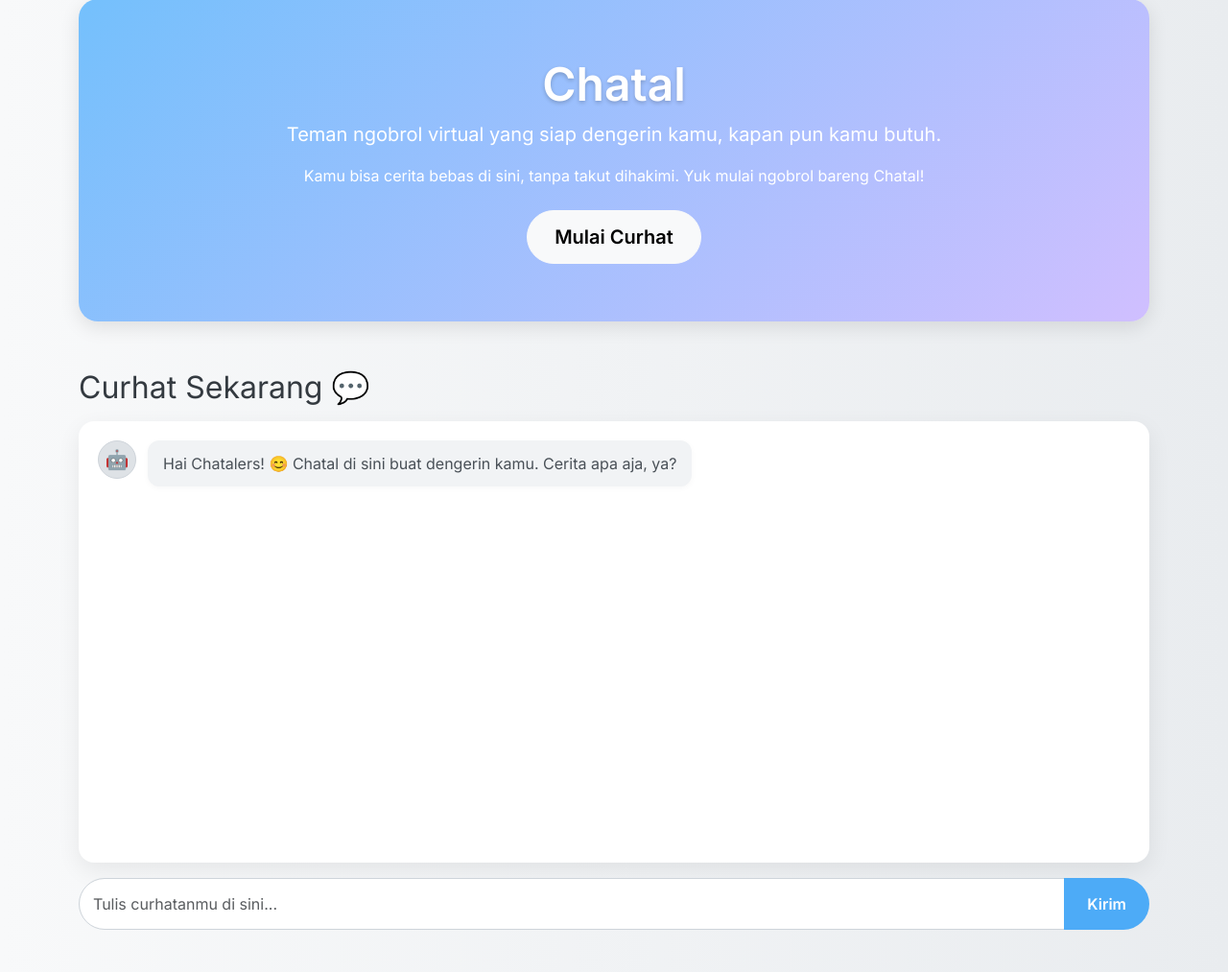
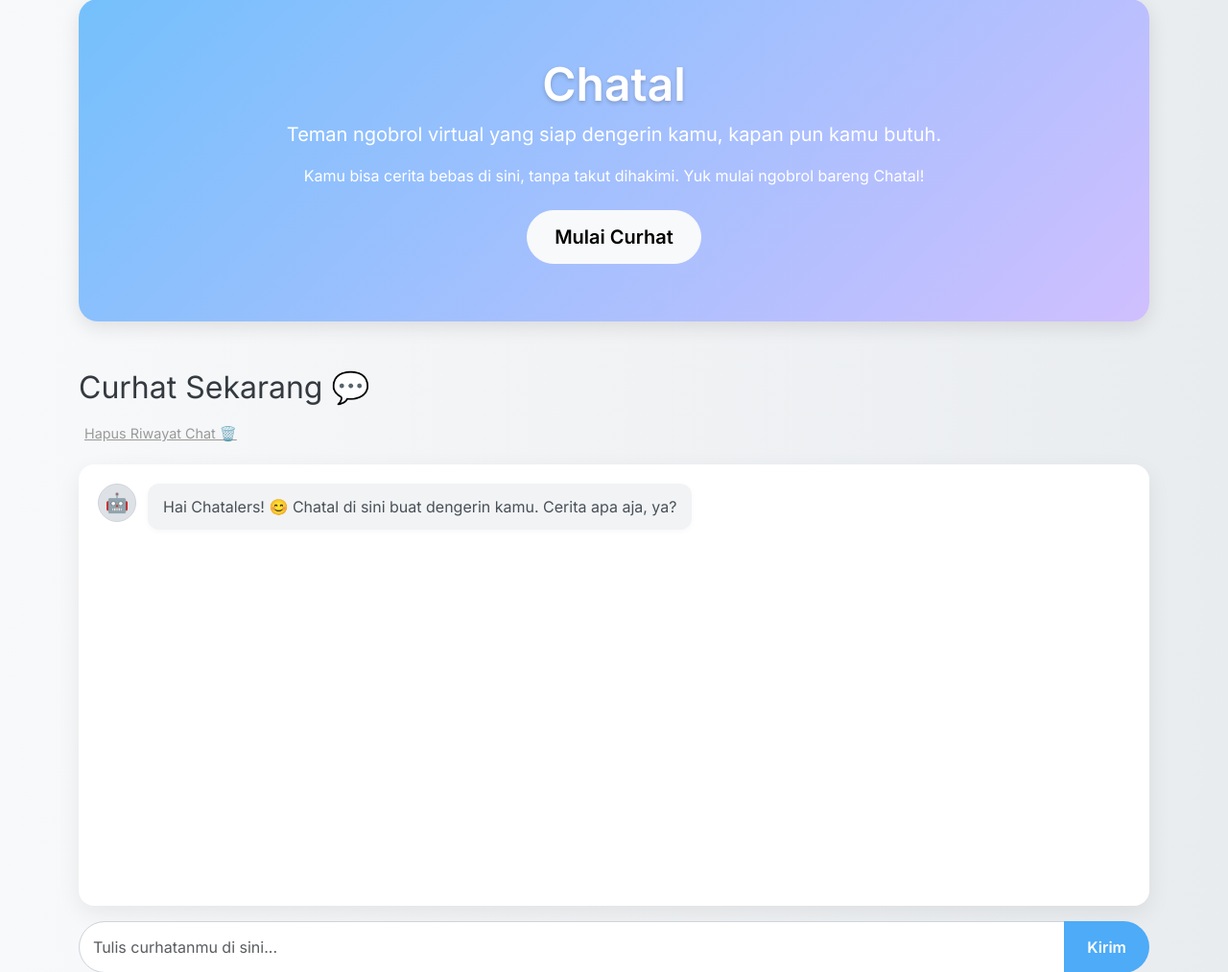
Before and after one commit to darmawijaya1/chatalai, a Flask app: page /chat in a window 1280 px wide. Shown: the part 49-1062 px from the top of the page at 96% size. Run offline with Flask 3, Linux system fonts and the light colour scheme.

Commit message:
Update chat.html

```diff
--- a/templates/chat/chat.html
+++ b/templates/chat/chat.html
@@ -139,6 +139,21 @@
         margin-top: 3rem;
         text-align: center;
       }
+
+      .clear-chat-btn {
+        display: inline-block;
+        margin-bottom: 20px;
+        font-size: 0.9rem;
+        background: transparent;
+        border: none;
+        color: #999;
+        text-decoration: underline;
+        cursor: pointer;
+      }
+
+      .clear-chat-btn:hover {
+        color: #dc3545;
+      }
     </style>
   </head>
   <body class="container py-5">
@@ -153,6 +168,7 @@
     <!-- Chat Section -->
     <section id="chat-section" class="mb-5">
       <h2 class="mb-3">Curhat Sekarang 💬</h2>
+      <button class="clear-chat-btn" onclick="clearChat()">Hapus Riwayat Chat 🗑️</button>
       <div id="chat-box" class="mb-3"></div>
 
       <div class="input-group mb-4">
@@ -171,6 +187,19 @@
     </footer>
 
     <script>
+      const chatBox = document.getElementById("chat-box");
+      const userInput = document.getElementById("user-input");
+
+      // Load chat history from localStorage
+      window.onload = () => {
+        const history = JSON.parse(localStorage.getItem("chatHistory")) || [];
+        history.forEach((msg) => appendMessage(msg.sender, msg.message));
+
+        if (history.length === 0) {
+          appendMessage("bot", "Hai Chatalers! 😊 Chatal di sini buat dengerin kamu. Cerita apa aja, ya?");
+        }
+      };
+
       function appendMessage(sender, message) {
         const div = document.createElement("div");
         div.className = sender;
@@ -186,18 +215,30 @@
         div.appendChild(avatar);
         div.appendChild(messageContent);
 
-        document.getElementById("chat-box").appendChild(div);
-        document.getElementById("chat-box").scrollTop =
-          document.getElementById("chat-box").scrollHeight;
+        chatBox.appendChild(div);
+        chatBox.scrollTop = chatBox.scrollHeight;
+
+        saveToHistory(sender, message);
+      }
+
+      function saveToHistory(sender, message) {
+        const history = JSON.parse(localStorage.getItem("chatHistory")) || [];
+        history.push({ sender, message });
+        localStorage.setItem("chatHistory", JSON.stringify(history));
+      }
+
+      function clearChat() {
+        localStorage.removeItem("chatHistory");
+        chatBox.innerHTML = "";
+        appendMessage("bot", "Riwayat chat sudah dihapus. Silakan mulai cerita lagi ya 😊");
       }
 
       async function sendMessage() {
-        const input = document.getElementById("user-input");
-        const text = input.value.trim();
+        const text = userInput.value.trim();
         if (!text) return;
 
         appendMessage("user", text);
-        input.value = "";
+        userInput.value = "";
 
         const formData = new FormData();
         formData.append("message", text);
@@ -215,16 +256,8 @@
         }
       }
 
-      // Auto greet saat halaman dimuat
-      window.onload = () => {
-        appendMessage(
-          "bot",
-          "Hai Chatalers! 😊 Chatal di sini buat dengerin kamu. Cerita apa aja, ya?"
-        );
-      };
-
-      // Dukungan Enter & Shift+Enter
-      document.getElementById("user-input").addEventListener("keydown", function (e) {
+      // Support Enter to send, Shift+Enter for newline
+      userInput.addEventListener("keydown", function (e) {
         if (e.key === "Enter" && !e.shiftKey) {
           e.preventDefault();
           sendMessage();
```
